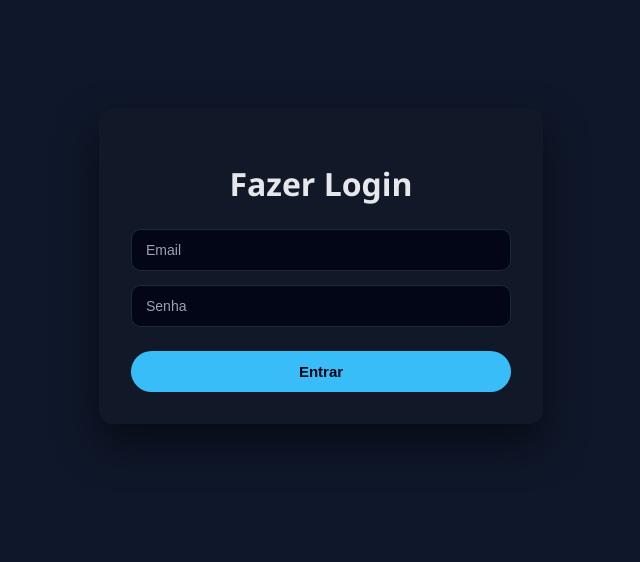
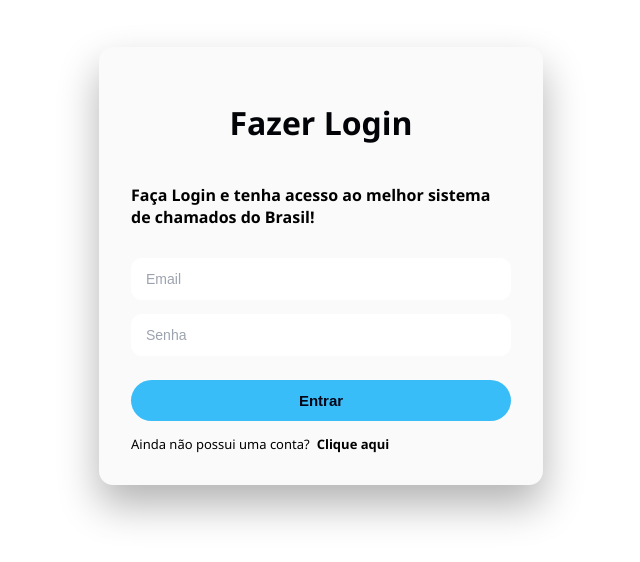
Before and after one commit to leorigo1/Calling-System, an Angular app in the folder frontend-angular/: page /login in a window 1280 px wide. Shown: the part 134-696 px from the top of the page, without its empty margins (319-959 px from the left). Built offline with nearby package versions, Linux system fonts and the light colour scheme.

Commit message:
add simple functions redirect and resize functions and layout

```diff
--- a/frontend-angular/src/app/landing/landing.html
+++ b/frontend-angular/src/app/landing/landing.html
@@ -5,7 +5,7 @@
     <nav>
       <a href="#features">Funcionalidades</a>
       <a href="#benefits">Benefícios</a>
-      <button routerLink="/login" class="btn-primary">
+      <button routerLink="/login" class="btn-primary" (click)="login()">
         Acessar sistema
       </button>
     </nav>
--- a/frontend-angular/src/app/landing/landing.scss
+++ b/frontend-angular/src/app/landing/landing.scss
@@ -7,12 +7,6 @@
 .header {
   background: #fff;
   border-bottom: 1px solid #eee;
-}
-
-.header nav a {
-    color: #111;              /* cor do texto */
-  text-decoration: none;   /* remove o risco */
-  font-weight: 500;
 }
 
 .header nav a:hover {
@@ -37,7 +31,9 @@
   align-items: center;
 
   a{
-
+    color: #111;              /* cor do texto */
+    text-decoration: none;   /* remove o risco */
+    font-weight: 500;
   }
 }
 
--- a/frontend-angular/src/app/landing/landing.ts
+++ b/frontend-angular/src/app/landing/landing.ts
@@ -1,4 +1,5 @@
 import { Component } from '@angular/core';
+import { Router } from '@angular/router';
 
 @Component({
   selector: 'app-landing',
@@ -8,4 +9,10 @@ import { Component } from '@angular/core';
 })
 export class Landing {
 
+constructor (private router: Router){ }
+
+  login() {
+    this.router.navigate(['/login'])
+  }
+
 }
--- a/frontend-angular/src/app/list-calls/list-calls.scss
+++ b/frontend-angular/src/app/list-calls/list-calls.scss
@@ -1,11 +1,12 @@
 h1 {
-    color: white;
+    color: black;
 }
 
 body{
     display: flex;
     flex-direction: column;
     align-items: center;
+    background: #fff;
 }
 
 .chamado-card {
--- a/frontend-angular/src/app/login/login.html
+++ b/frontend-angular/src/app/login/login.html
@@ -1,6 +1,7 @@
 <div class="container">
   <div class="login-card">
     <h1>{{ titulo }}</h1>
+    <p>Faça Login e tenha acesso ao melhor sistema de chamados do Brasil!</p>
 
     <input #email type="text" placeholder="Email" class="input-text">
     <input #senha type="password" placeholder="Senha" class="input-text">
@@ -8,5 +9,9 @@
     <button class="button-login" (click)="logar(email.value, senha.value)">
       Entrar
     </button>
+    <div class="register-text">
+      <label for="registrar">Ainda não possui uma conta?</label>
+    <strong><a (click)="register()" class="registrar">Clique aqui</a></strong>
+    </div>
   </div>
 </div>
--- a/frontend-angular/src/app/login/login.scss
+++ b/frontend-angular/src/app/login/login.scss
@@ -3,13 +3,13 @@
   display: flex;
   justify-content: center;
   align-items: center;
-  background: #0f172a; /* azul escuro profissional */
+  background: #fff;
   font-family: 'Segoe UI', Tahoma, sans-serif;
   border: none;
 }
 
 .login-card {
-  background: #111827; /* fundo do card */
+  background: #fafafa; /* fundo do card */
   padding: 32px;
   width: 380px;
   border-radius: 14px;
@@ -18,18 +18,18 @@
   flex-direction: column;
   gap: 14px;
 
-  box-shadow: 0 20px 40px rgba(0, 0, 0, 0.5);
+  box-shadow: 0 20px 40px rgba(0, 0, 0, 0.3);
 }
 
 .login-card h1 {
-  color: #e5e7eb;
+  color: #030407;
   text-align: center;
   margin-bottom: 10px;
 }
 
 .input-text {
-  background: #020617;
-  border: 1px solid #1e293b;
+  background: #fff;
+  border: 1px solid #fff;
   border-radius: 10px;
   padding: 12px 14px;
   color: #e5e7eb;
@@ -62,3 +62,15 @@
 .button-login:hover {
   background: #0ea5e9;
 }
+
+.register-text {
+  display: flex;
+  flex-direction: row;
+  gap: 7px;
+  font-size: small;
+  font-weight: 400;
+
+  a{
+    cursor: pointer;
+  }
+}
--- a/frontend-angular/src/app/login/login.ts
+++ b/frontend-angular/src/app/login/login.ts
@@ -1,4 +1,5 @@
 import { Component } from '@angular/core';
+import { Router } from '@angular/router';
 
 @Component({
   selector: 'app-login',
@@ -10,9 +11,16 @@ export class Login {
 
   titulo = 'Fazer Login';
 
+  constructor (private router: Router) {}
+
   logar(email: string, password: string) {
     console.log("Email: ", email);
     console.log("Senha: ", password);
   };
 
+ register() {
+  this.router.navigate(["/register"])
+ }
+
+
 }
```
